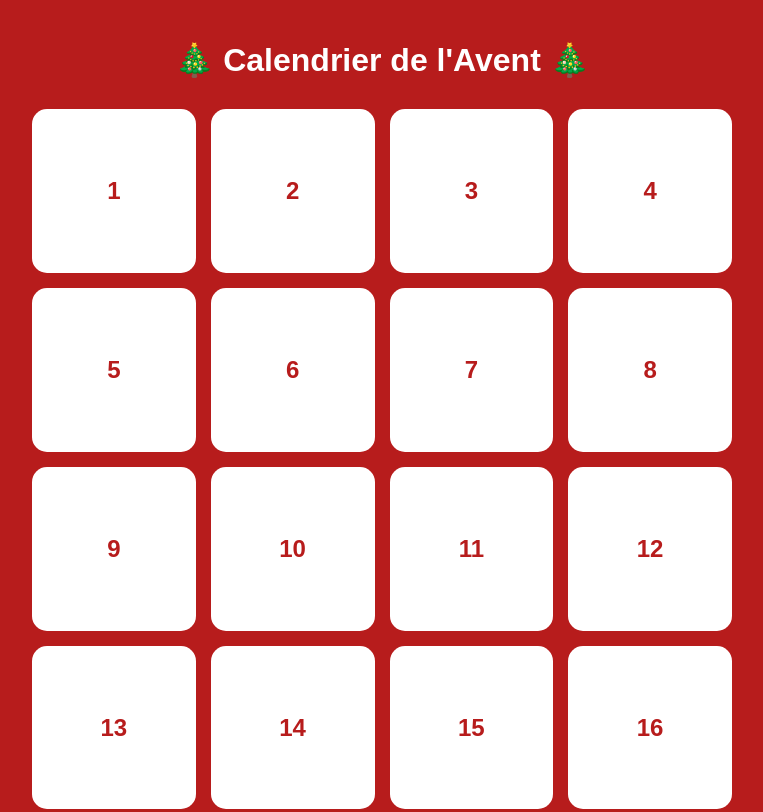
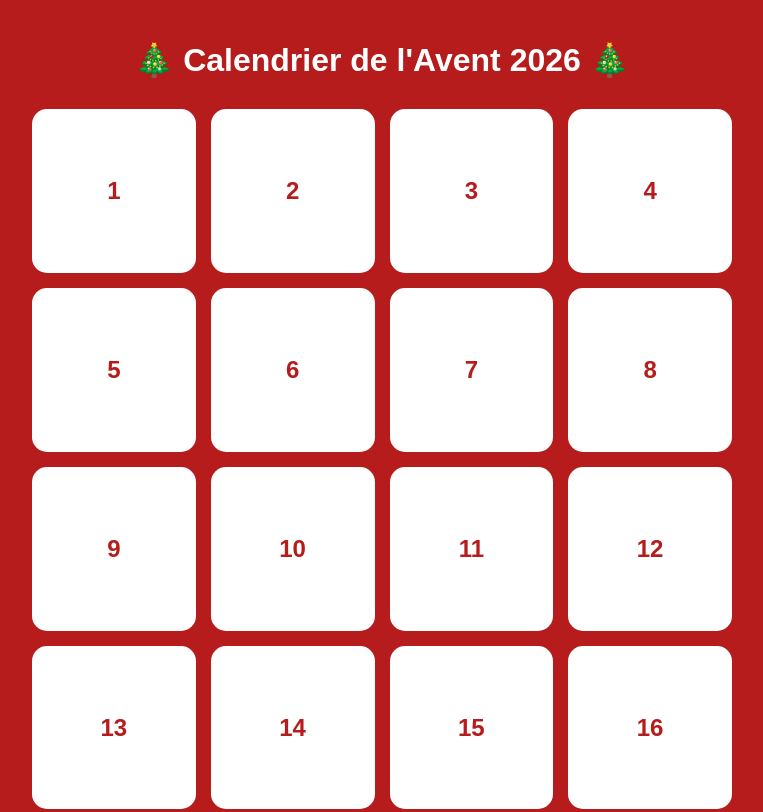
Before and after one commit to adpent35/calendrier-de-l-avent-PURATOS-FELGER, a plain HTML site: page index.html in a window 1280 px wide. Shown: the top 812 px of the page, without its empty margins (258-1021 px from the left). Drawn offline with Linux system fonts and the light colour scheme.

Commit message:
Update index.html

```diff
--- a/index.html
+++ b/index.html
@@ -1,19 +1,21 @@
 <!DOCTYPE html>
 <html lang="fr">
+
 <head>
 <meta charset="UTF-8">
 <meta name="viewport" content="width=device-width, initial-scale=1.0">
-<title>Calendrier de l'Avent</title>
+<title>Calendrier de l'Avent Puratos Felger</title>
 <link rel="stylesheet" href="style.css">
 </head>
 
 <body>
 
-<h1>🎄 Calendrier de l'Avent 🎄</h1>
+<h1>🎄 Calendrier de l'Avent 2026 🎄</h1>
 
 <div id="calendar"></div>
 
 <script src="script.js"></script>
 
 </body>
+
 </html>
```
